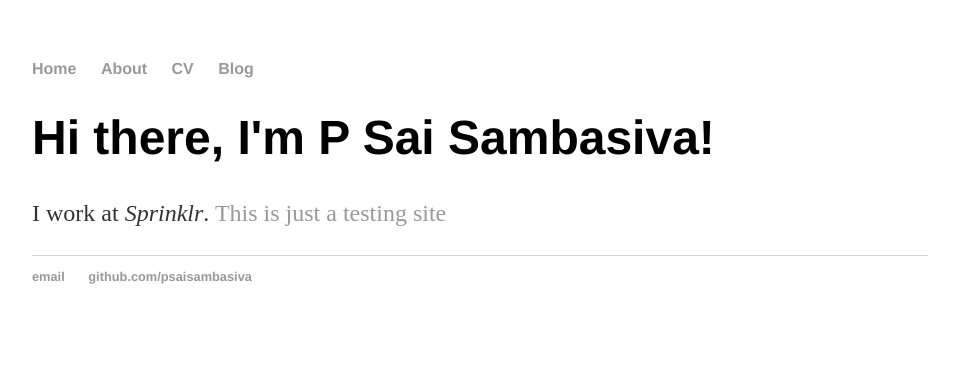
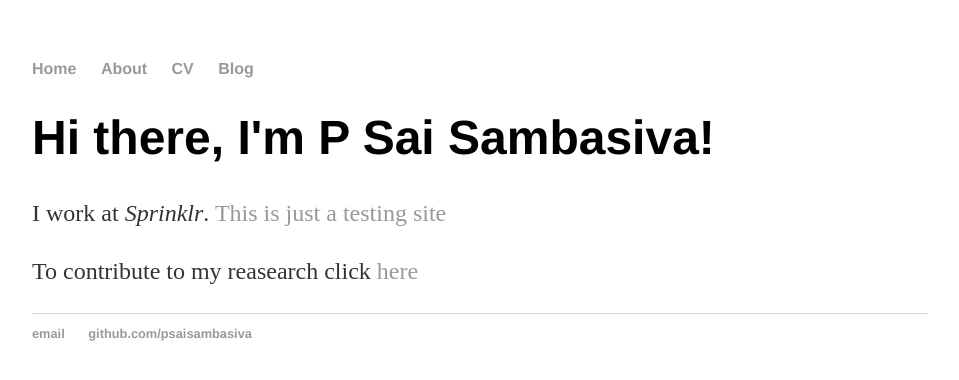
Before and after one commit to psaisambasiva/psaisambasiva.github.io, a Jekyll site: the page built from index.html, in a window 1280 px wide. Shown: the top 380 px of the page, without its empty margins (160-1119 px from the left). Built offline with Jekyll 4.4.1, drawn with Linux system fonts in a browser that asks for light colours.

Commit message:
added paypal link

```diff
--- a/index.html
+++ b/index.html
@@ -1,8 +1,9 @@
 ---
 layout: default
-title: P Sai Sambasiva, student
+title: P Sai Sambasiva
 ---
 <div class="blurb">
 	<h1>Hi there, I'm P Sai Sambasiva!</h1>
 	<p>I work at <em>Sprinklr</em>. <a href="/about">This is just a testing site</a></p>
+	<p>To contribute to my reasearch click <a href="paypal.me/psaisambasiva">here</a></p>
 </div><!-- /.blurb -->
```
